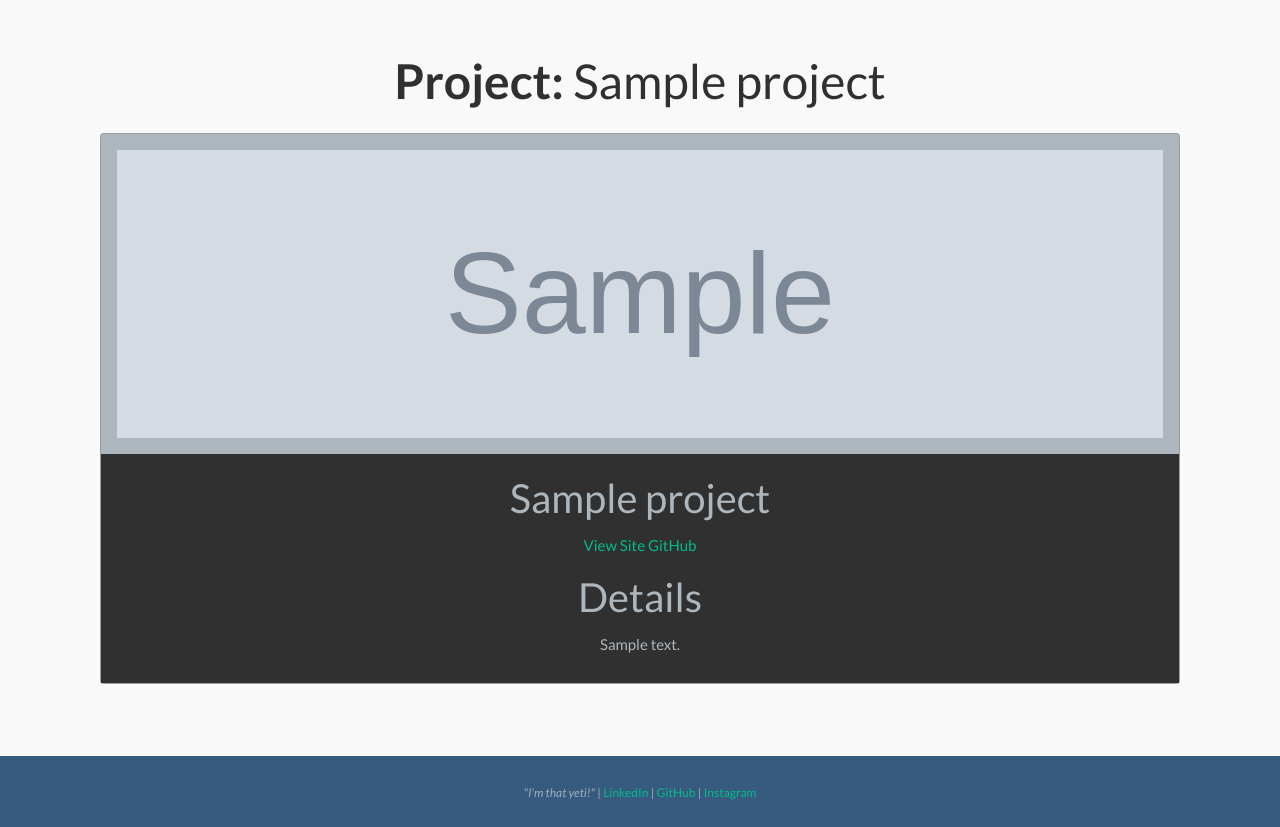
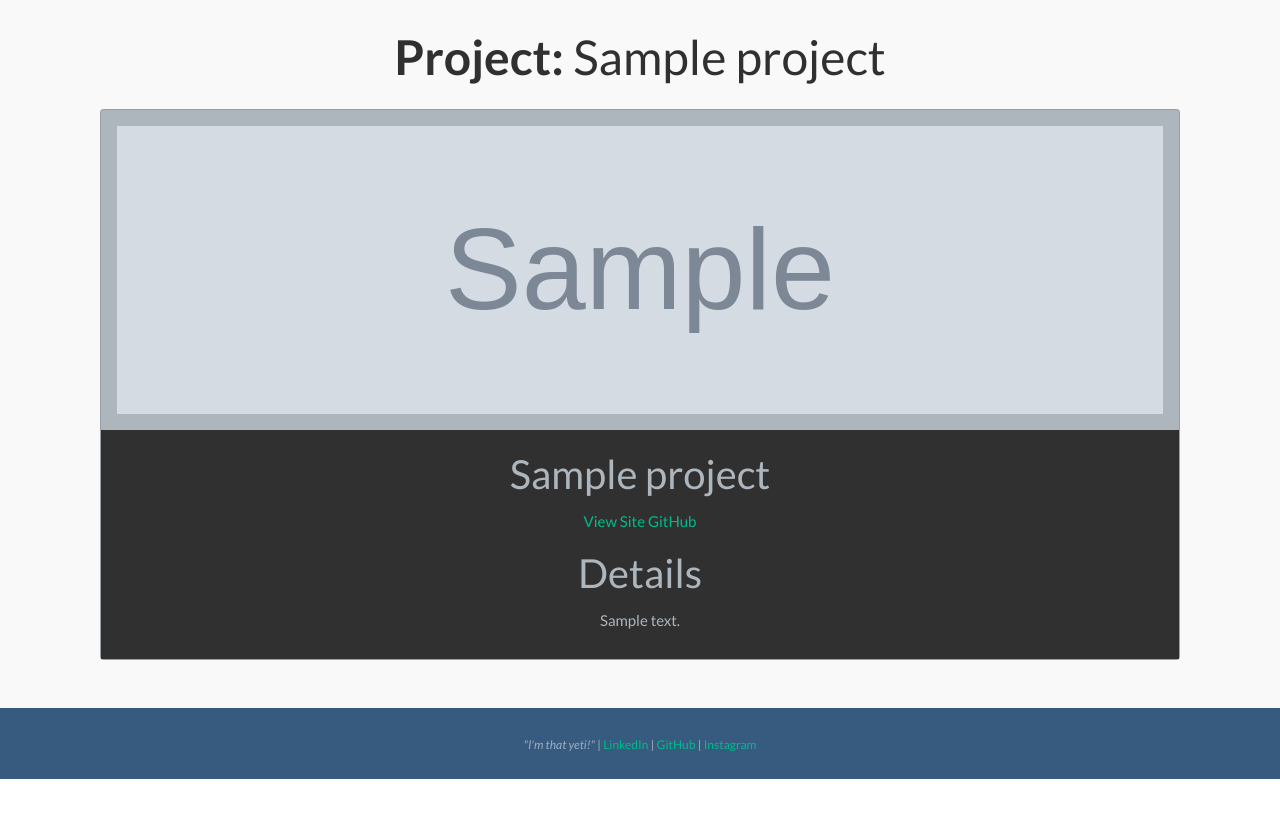
Before and after one commit to matthewkdies/website_v2, a Django app: a page that uses website_v2/templates/pages/project_details.html in a window 1280 px wide. Shown: the part 71-898 px from the top of the page. After the commit the page ends 850 px from the top, so only its background shows below. Run offline with Django 4.2, Linux system fonts and the light colour scheme; tables that the repository leaves empty hold one stand-in row (values such as "Sample post"); grey boxes marked "Sample" are stand-in pictures; some libraries are stand-ins or nearby versions.

Commit message:
Changing container for sizing.

```diff
--- a/website_v2/templates/pages/project_details.html
+++ b/website_v2/templates/pages/project_details.html
@@ -2,7 +2,7 @@
 {% load static humanize i18n %}
 <title>{% block title %}Project: {{ project.title }}{% endblock title %}</title>
 {% block content %}
-<section class="container py-5">
+<section class="container py-4">
 	<h1 class="text-center mb-4 text-dark">
         <b>Project:</b> {{ project.title }}
     </h1>
```
